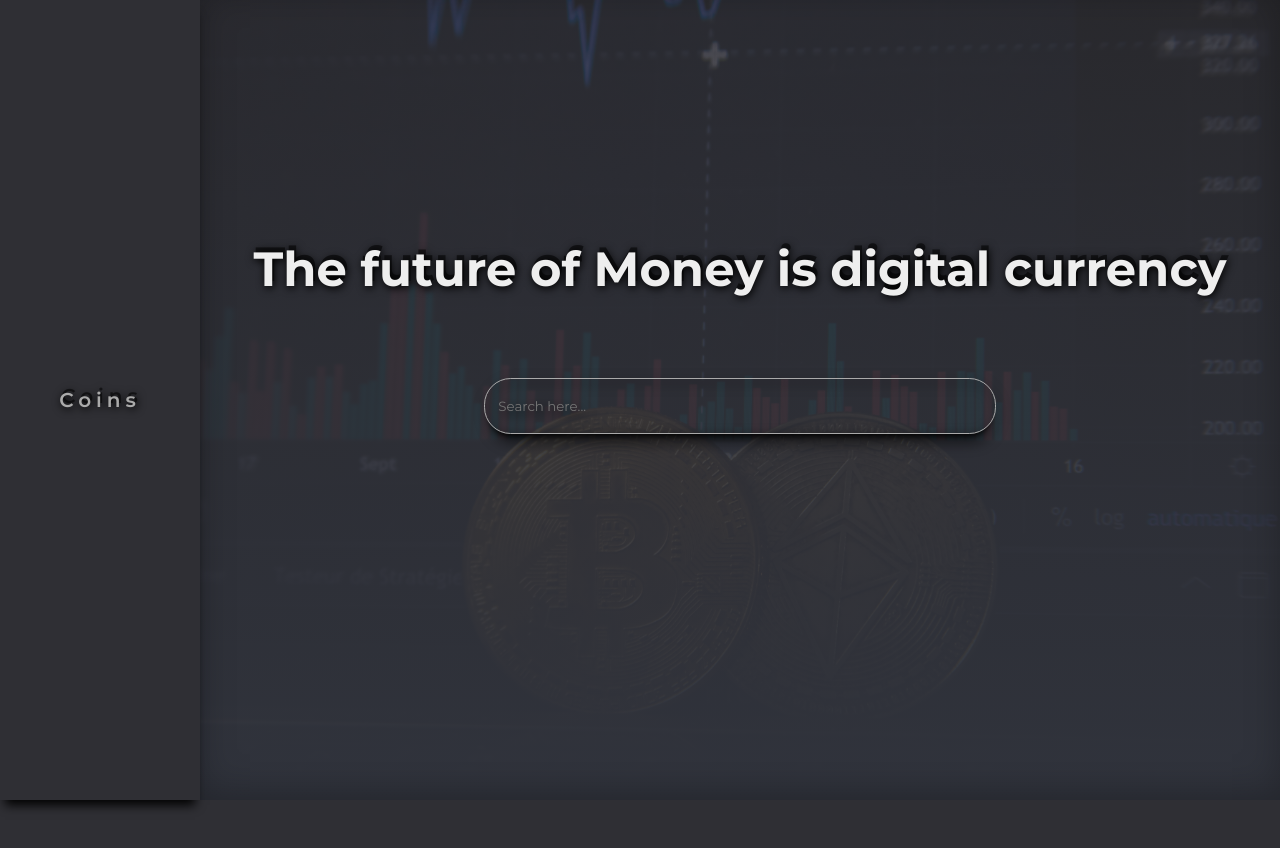
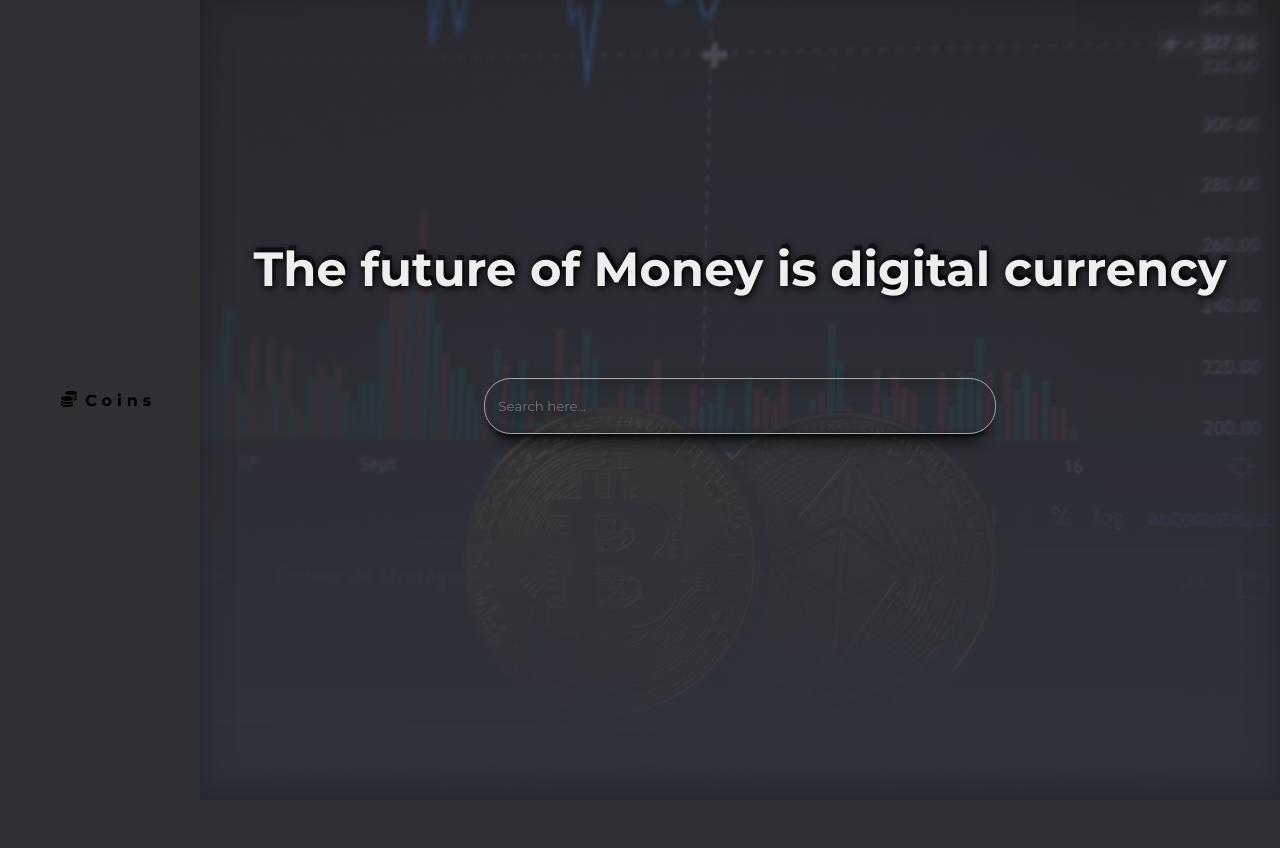
Before and after one commit to KanzaTahreem/Cryptonex, a React (Create React App) app: page /Crypto-Analysis in a window 1280 px wide. Shown: the top 848 px of the page. Built offline with nearby package versions, Linux system fonts and the light colour scheme; no server answers; the HTML template or start-up script is replaced by a standard one.

Commit message:
Add basic styles to the side navbar

```diff
--- a/src/components/Navbar.jsx
+++ b/src/components/Navbar.jsx
@@ -1,5 +1,6 @@
 import React from 'react';
 import { NavLink } from 'react-router-dom';
+import { FaCoins } from 'react-icons/fa';
 import '../styles/Navbar.css';
 
 const Navbar = () => (
@@ -11,6 +12,7 @@ const Navbar = () => (
             to="/Crypto-Analysis"
             className={({ isActive }) => (isActive ? 'activelink' : undefined)}
           >
+            <FaCoins />
             Coins
           </NavLink>
         </li>
--- a/src/styles/Navbar.css
+++ b/src/styles/Navbar.css
@@ -2,16 +2,16 @@
   gap: 1em;
   top: 0;
   left: 0;
-  width: 200px;
+  width: 17vw;
   height: 100%;
-  color: #fff;
   display: flex;
-  padding: 1.75em;
   position: fixed;
   align-items: center;
-  background: #2f2f34;
   justify-content: center;
-  box-shadow: 0 10px 10px -5px black;
+  border-top-right-radius: 1em;
+  border-bottom-right-radius: 1em;
+  box-shadow: 0 0 15px var(--surface-shadow1);
+  background: var(--surface3);
 }
 
 .navlinks {
@@ -21,11 +21,20 @@
 }
 
 .navItem > a {
+  gap: 0.5em;
   color: #aaa;
+  display: flex;
+  font-weight: 700;
+  letter-spacing: 5px;
   text-decoration: none;
-  font-size: 1.25em;
-  font-weight: 600;
-  letter-spacing: 5px;
-  text-shadow: 2px -4px 0 rgb(0 0 0 / 55%);
-  filter: drop-shadow(1px 2px 4px black);
+  text-shadow: 3px -1px 0 var(--surface1);
+  filter: drop-shadow(1px 0 2px var(--surface2));
 }
+
+.navItem svg {
+  color: var(--brand);
+}
+
+.activelink {
+  color: var(--brand) !important;
+}
```
